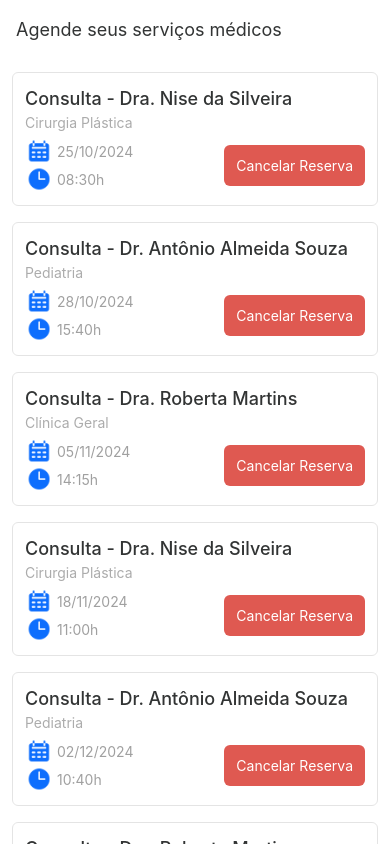
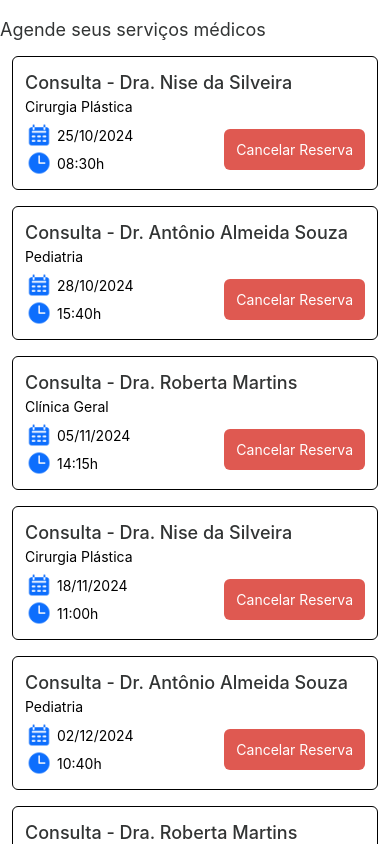
Before and after one commit to MateusJSouza/agendei, a React Native app: screen / in a window 390 px wide. Built offline with nearby package versions, Linux system fonts and the light colour scheme.

Commit message:
fix: linting and colors variables

```diff
--- a/src/components/card-appointment.tsx
+++ b/src/components/card-appointment.tsx
@@ -21,11 +21,11 @@ export function CardAppointment({
 	booking_hour,
 }: CardAppointmentProps) {
 	return (
-		<View className="border border-lightGray rounded-md p-3 mb-4 bg-white flex-1">
+		<View className="border border-gray4 rounded-md p-3 mb-4 bg-white flex-1">
 			<Text className="font-medium text-black text-lg">
 				{service} - {doctor}
 			</Text>
-			<Text className="text-[#ACACAC] text-sm mb-1">{specialty}</Text>
+			<Text className="text-gray-500 text-sm mb-1">{specialty}</Text>
 
 			<View className="flex-row items-center justify-between">
 				<View className="">
@@ -35,7 +35,7 @@ export function CardAppointment({
 							source={icon.calendar}
 							alt="Ícone representando um calendário, utilizado para indicar a data de agendamentos"
 						/>
-						<Text className="text-gray">{formatDate(booking_date)}</Text>
+						<Text className="text-gray-400">{formatDate(booking_date)}</Text>
 					</View>
 
 					<View className="flex-row items-center">
@@ -44,7 +44,7 @@ export function CardAppointment({
 							alt="Ícone representando um relógio, utilizado para indicar a hora de agendamentos"
 							className="w-7 h-7 mr-1"
 						/>
-						<Text className="text-gray">{booking_hour}h</Text>
+						<Text className="text-gray-400">{booking_hour}h</Text>
 					</View>
 				</View>
 
--- a/src/components/card-doctor.tsx
+++ b/src/components/card-doctor.tsx
@@ -25,7 +25,7 @@ export function CardDoctor({ name, icon, specialty }: CardDoctorProps) {
 
 			<View className="items-start flex-col ml-2">
 				<Text className="font-bold text-lg mt-1">{name}</Text>
-				<Text className="text-[#ACACAC]">{specialty}</Text>
+				<Text className="text-gray-400">{specialty}</Text>
 			</View>
 		</TouchableOpacity>
 	);
--- a/src/screens/calendar.tsx
+++ b/src/screens/calendar.tsx
@@ -6,9 +6,7 @@ import { CardAppointment } from "../components/card-appointment";
 export function Calendar() {
 	return (
 		<View className="flex-1 bg-white pt-4">
-			<Text className="text-lg text-black mb-4 ml-4">
-				Agende seus serviços médicos
-			</Text>
+			<Text className="text-lg text-black">Agende seus serviços médicos</Text>
 
 			<FlatList
 				className="p-3"
--- a/src/screens/login.tsx
+++ b/src/screens/login.tsx
@@ -36,9 +36,9 @@ export function Login() {
 			</View>
 
 			<View className="items-center flex-row justify-center">
-				<Text className="text-gray">Não tenho conta. </Text>
+				<Text className="text-gray-300">Não tenho conta. </Text>
 				<TouchableOpacity onPress={() => {}}>
-					<Text className="text-blue">Criar conta agora.</Text>
+					<Text className="text-blue-500">Criar conta agora.</Text>
 				</TouchableOpacity>
 			</View>
 		</View>
--- a/src/screens/signup.tsx
+++ b/src/screens/signup.tsx
@@ -44,9 +44,9 @@ export function Signup() {
 			</View>
 
 			<View className="items-center flex-row justify-center">
-				<Text className="text-gray">Já tenho uma conta. </Text>
+				<Text className="text-gray-300">Já tenho uma conta. </Text>
 				<TouchableOpacity onPress={() => {}}>
-					<Text className="text-blue">Fazer login.</Text>
+					<Text className="text-blue-500">Fazer login.</Text>
 				</TouchableOpacity>
 			</View>
 		</View>
```
